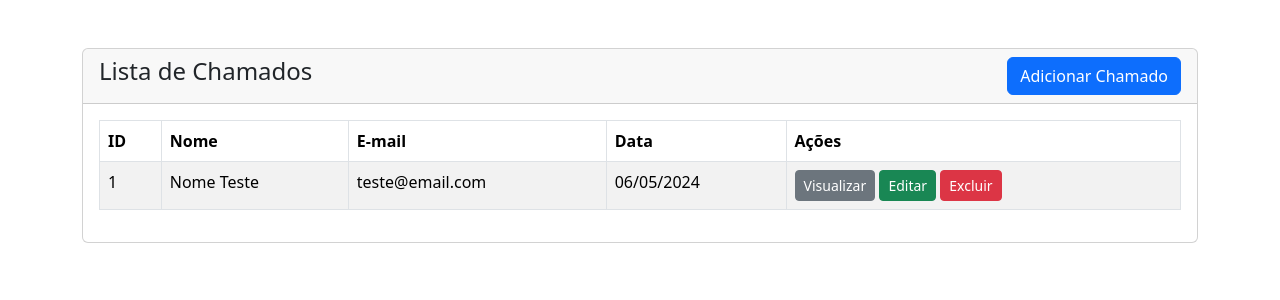
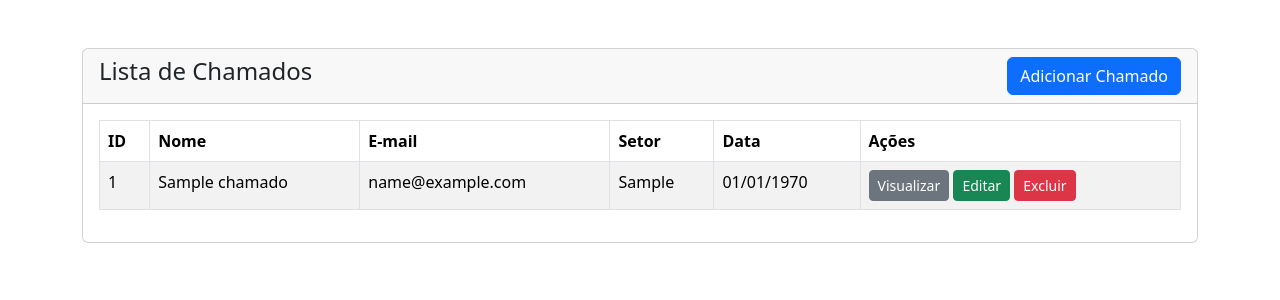
Before and after one commit to DecioLuiz/sistema_chamados, a PHP site: page /chamados.php in a window 1280 px wide. Shown: the part 56-356 px from the top of the page. Run offline with PHP 8.4, Linux system fonts and the light colour scheme; tables that the repository leaves empty or names only in its code hold one stand-in row (values such as "Sample post").

Commit message:
Ajustes na listagem dos chamados

```diff
--- a/chamados.php
+++ b/chamados.php
@@ -28,16 +28,24 @@ require './conexao.php';
                                     <th>ID</th>
                                     <th>Nome</th>
                                     <th>E-mail</th>
+                                    <th>Setor</th>
                                     <th>Data</th>
                                     <th>Ações</th>
                                 </tr>
                             </thead>
                             <tbody>
+                                <?php
+                                    $sql = 'SELECT * FROM chamados;';
+                                    $chamados = mysqli_query($conexao, $sql);
+                                    if(mysqli_num_rows($chamados) > 0) {
+                                        foreach($chamados as $chamado) {
+                                ?>
                                 <tr>
-                                    <td>1</td>
-                                    <td>Nome Teste</td>
-                                    <td>teste@email.com</td>
-                                    <td>06/05/2024</td>
+                                    <td><?=$chamado['id']?></td>
+                                    <td><?=$chamado['nome']?></td>
+                                    <td><?=$chamado['email']?></td>
+                                    <td><?=$chamado['setor']?></td>
+                                    <td><?=date('d/m/Y', strtotime($chamado['data_incidente']))?></td>
                                     <td>
                                         <a href="" class="btn btn-secondary btn-sm">Visualizar</a>
                                         <a href="" class="btn btn-success btn-sm">Editar</a>
@@ -46,6 +54,12 @@ require './conexao.php';
                                         </form>
                                     </td>
                                 </tr>
+                                <?php
+                                        }
+                                    } else {
+                                        echo '<h5>Nenhum chamado cadastrado</h5><br>';
+                                    }
+                                ?>
                             </tbody>
                         </table>
                     </div>
```
